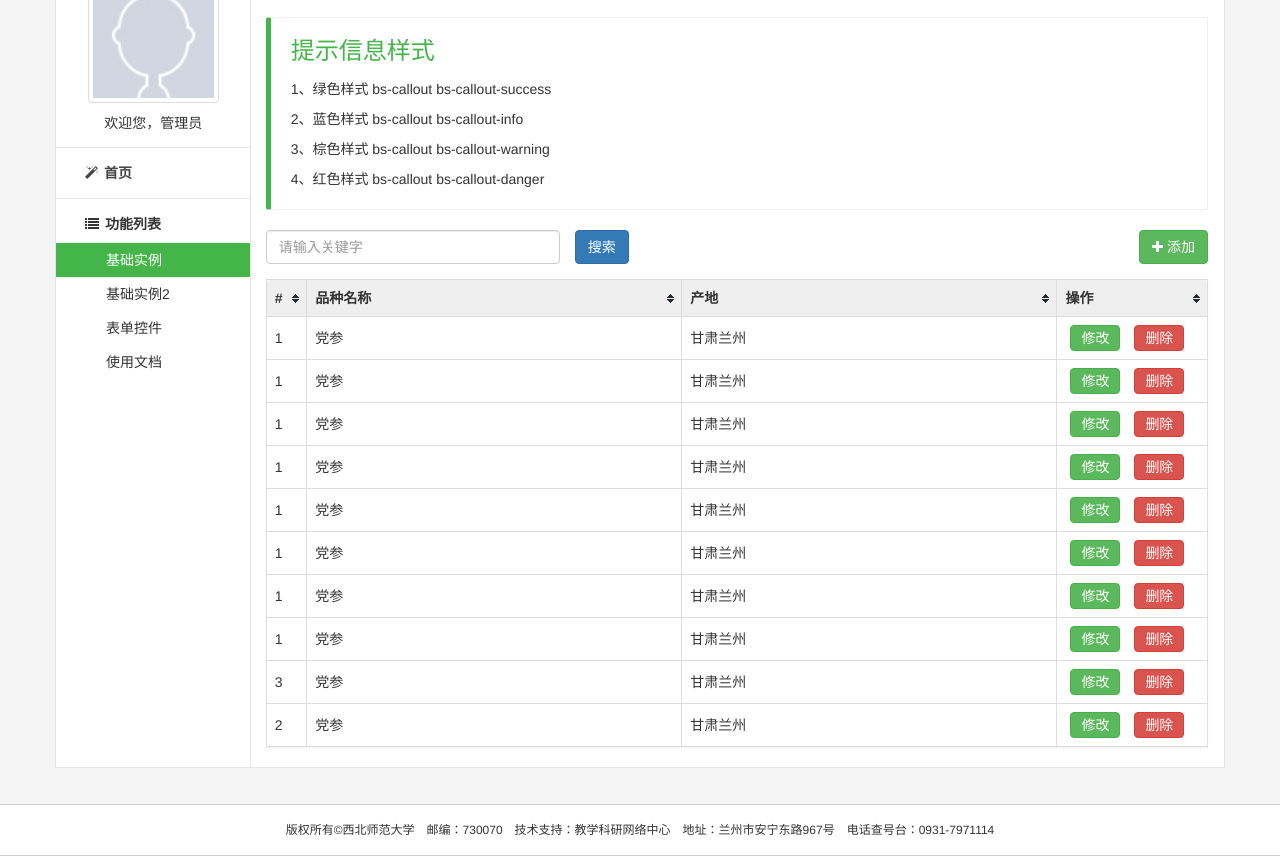
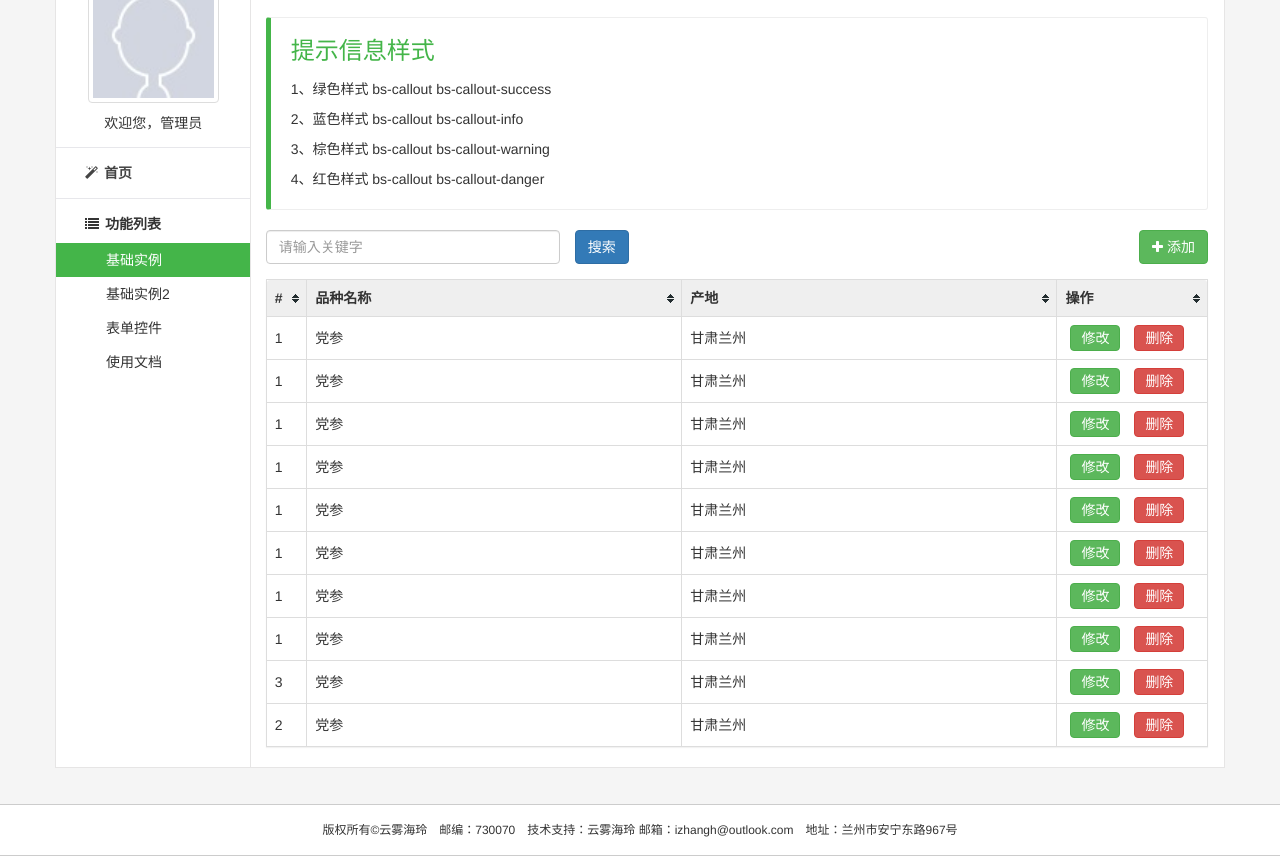
Before and after one commit to izhangh/yunwuUI, a plain HTML site: page base.html in a window 1280 px wide. Shown: the part 185-1041 px from the top of the page. Drawn offline with Linux system fonts and the light colour scheme.

Commit message:
修改版权信息

```diff
--- a/base.html
+++ b/base.html
@@ -276,7 +276,7 @@
 </div>
 <!-- ------------------being Footer------------------- -->
 <div class="foot text-center">
-    <p>版权所有©西北师范大学　邮编：730070　技术支持：教学科研网络中心　地址：兰州市安宁东路967号　电话查号台：0931-7971114</p>
+    <p>版权所有©云雾海玲　邮编：730070　技术支持：云雾海玲 邮箱：izhangh@outlook.com　地址：兰州市安宁东路967号</p>
 </div>
 <!-- jQuery文件。务必在bootstrap.min.js 之前引入 -->
 <script src="common/lib/jquery/jquery.min.js"></script>
```
Also changed, not shown: base2.html (+1 -1 lines), form.html (+1 -1 lines), index.html (+1 -1 lines).
